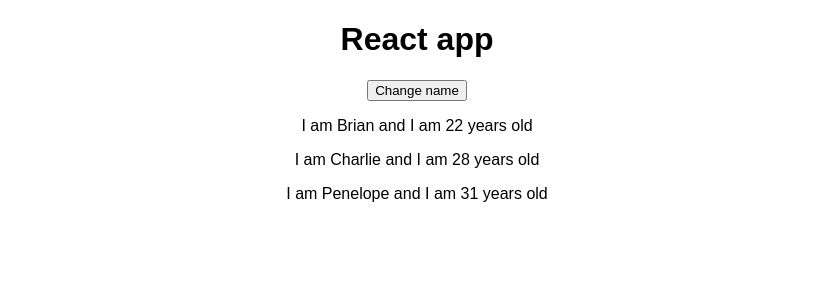
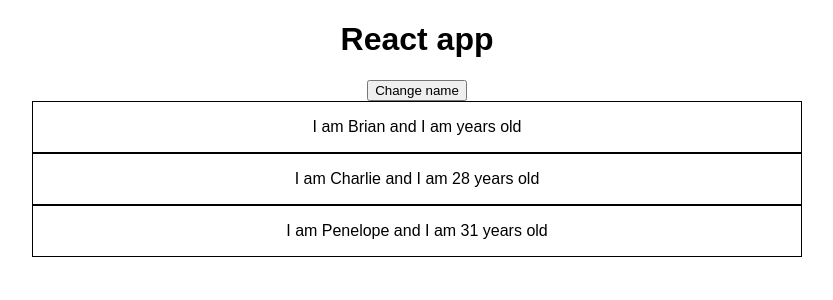
Before and after one commit to dwandrew/react-complete-guide, a React (Create React App) app: page / in a window 1280 px wide. Shown: the top 300 px of the page, without its empty margins (223-1056 px from the left). Built offline with nearby package versions, Linux system fonts and the light colour scheme.

Commit message:
added css

```diff
--- a/src/App.js
+++ b/src/App.js
@@ -1,6 +1,7 @@
 import React, { Component } from 'react';
 
 import './App.css';
+
 import Person from './Components/Person/Person'
 
 class App extends Component {
@@ -14,24 +15,26 @@ class App extends Component {
     ]
   }
 
+
+
   changeNameHandler = () =>{
     this.setState(
       {people: [
         {name: "Devin", age: 22},
         {name: "Charlie", age: 28},
         {name: "Penelope", age: 31}
-
-
       ]
       })
   }
+
+
 
   render() {
     return (
       <div className="App">
         <h1>React app</h1>
         <button onClick = {this.changeNameHandler}>Change name</button>
-        <Person name = {this.state.people[0].name} age ={this.state.people[0].age}/>
+        <Person name = {this.state.people[0].name} hage ={this.state.people[0].age}/>
         <Person name = {this.state.people[1].name} age ={this.state.people[1].age}/>
         <Person name = {this.state.people[2].name} age ={this.state.people[2].age}/>
 
--- /dev/null
+++ b/src/Components/Person/Person.css
@@ -0,0 +1,6 @@
+.person {
+  width: 60%;
+  border: 1px solid black;
+  text-align: center;
+  margin: auto ;
+}
--- a/src/Components/Person/Person.js
+++ b/src/Components/Person/Person.js
@@ -1,8 +1,9 @@
 import React from 'react';
+import './Person.css'
 
 const person = (props) => {
     return (
-        <div>
+        <div className= "person">
         <p>I am {props.name} and I am {props.age} years old</p>
         <p>{props.children}</p>
         </div>
```
